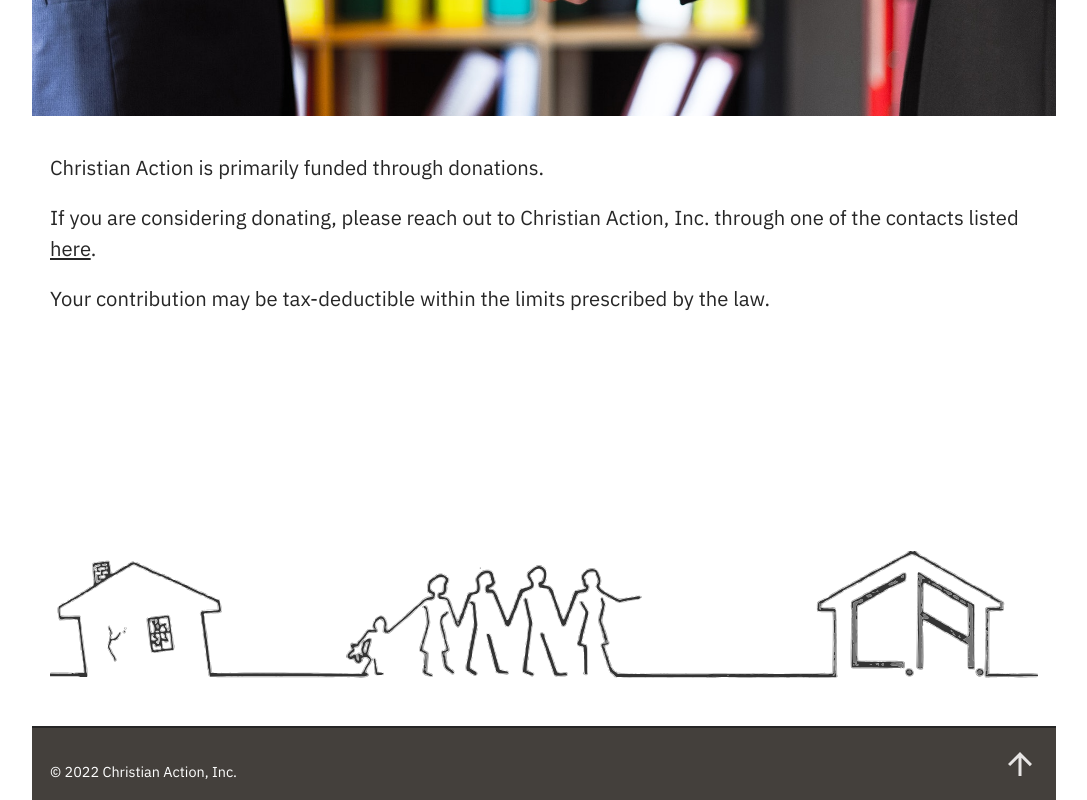
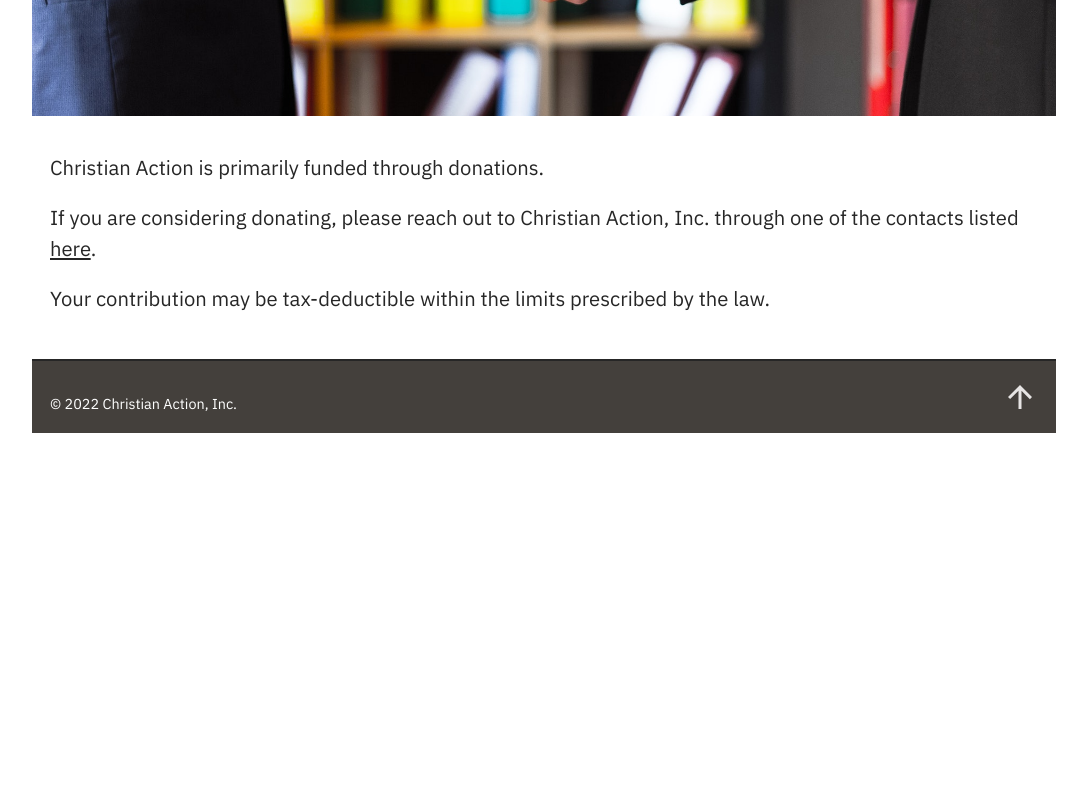
Before and after one commit to blaze-vincent/christian-action-2022, a Next.js app: page / in a window 1280 px wide. Shown: the part 1499-2299 px from the top of the page, without its empty margins (96-1183 px from the left). After the commit the page ends 1932 px from the top, so only its background shows below. Built offline with nearby package versions, Linux system fonts and the light colour scheme.

Commit message:
Remove letterhead in footer

```diff
--- a/components/layout.js
+++ b/components/layout.js
@@ -18,8 +18,6 @@ export default function Layout({children}){
       className="h-max flex flex-col gap-6 justify-start items-center py-2"
     >{children}</main>
 
-    {/* letterhead */}
-    <img src="/svg/letterhead.svg" alt='' className="p-4 max-w-screen-lg w-full m-auto mt-40"/>
     <Footer />
     </div>)
 }
```
